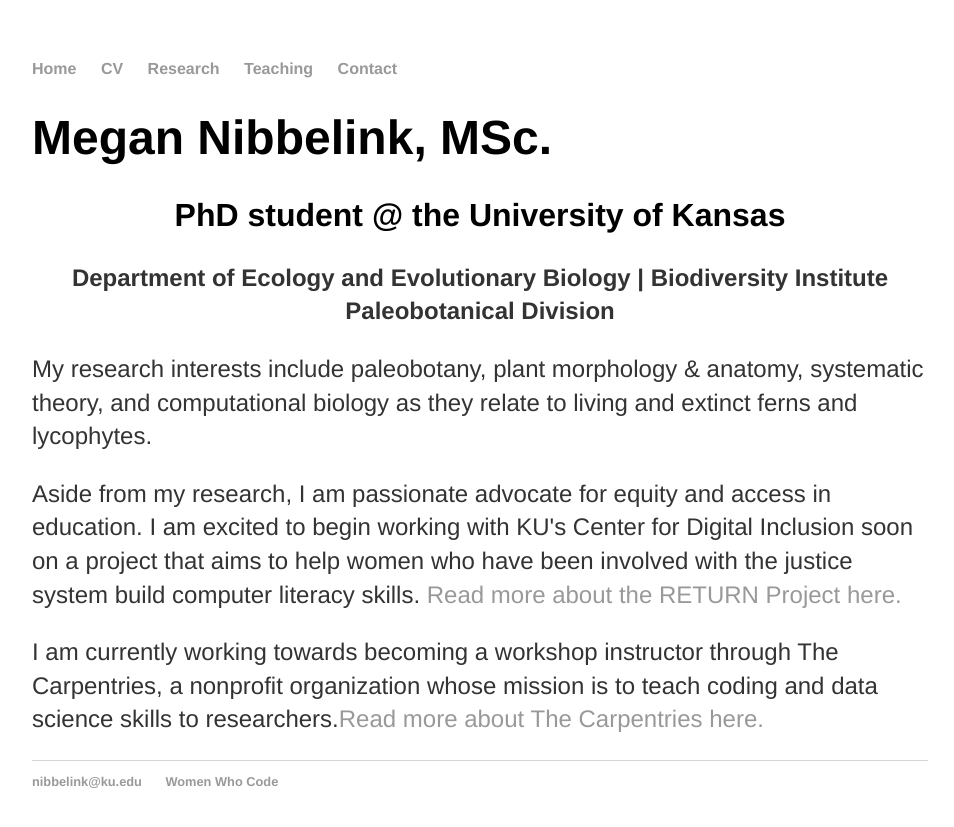
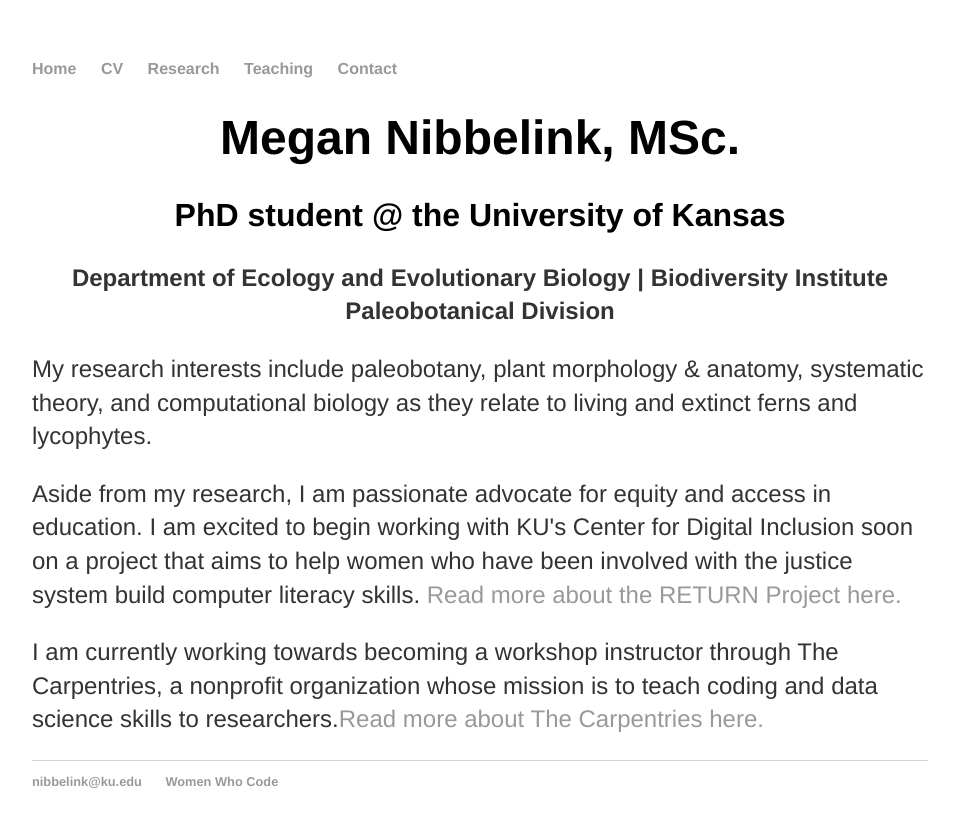
Before and after one commit to megannibbs/megannibbelink.github.io, a Jekyll site: the page built from index.html, in a window 1280 px wide. Shown: the top 827 px of the page, without its empty margins (160-1114 px from the left). Built offline with Jekyll 4.4.1, drawn with Linux system fonts in a browser that asks for light colours.

Commit message:
Update index.html

```diff
--- a/index.html
+++ b/index.html
@@ -3,7 +3,7 @@ layout: default
 title: Meg Nibbelink | Home
 ---
 <div class="blurb">
-	<h1>Megan Nibbelink, MSc.</h1>
+	<div align="center"><h1>Megan Nibbelink, MSc.</h1></div>
 	<div align="center"><h2>PhD student @ the University of Kansas</br></div>
 	<div align="center"><p><strong>Department of Ecology and Evolutionary Biology | Biodiversity Institute Paleobotanical Division</strong></div></p>
 	<p>My research interests include paleobotany, plant morphology & anatomy, systematic theory,
```
